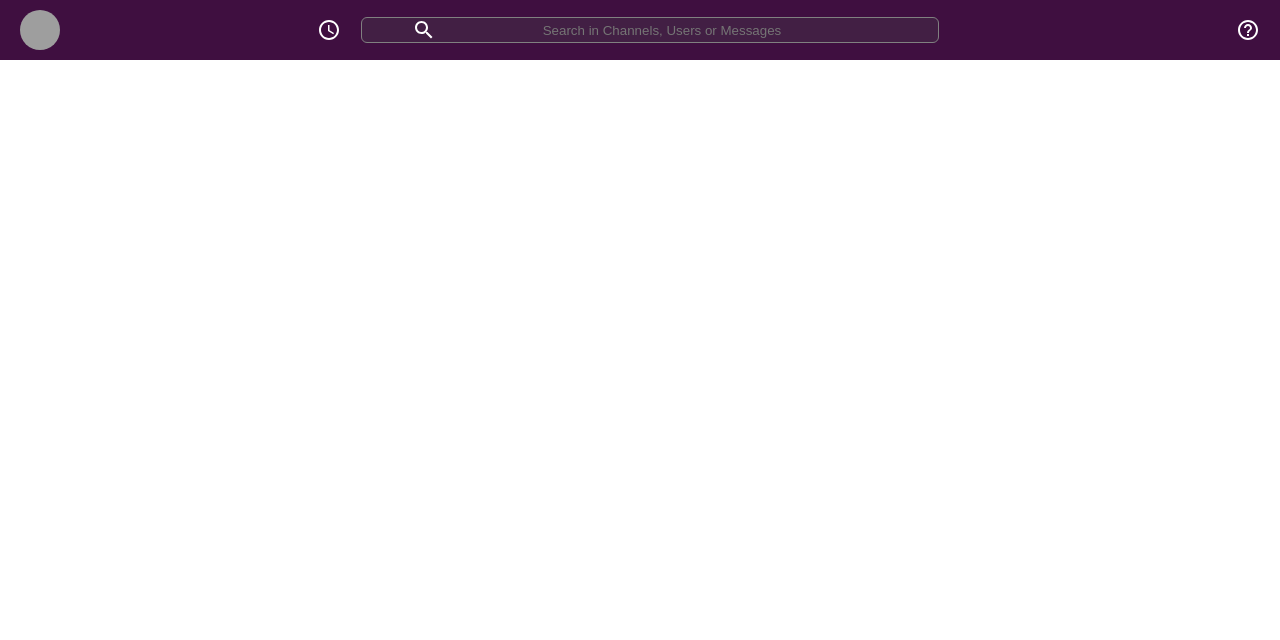
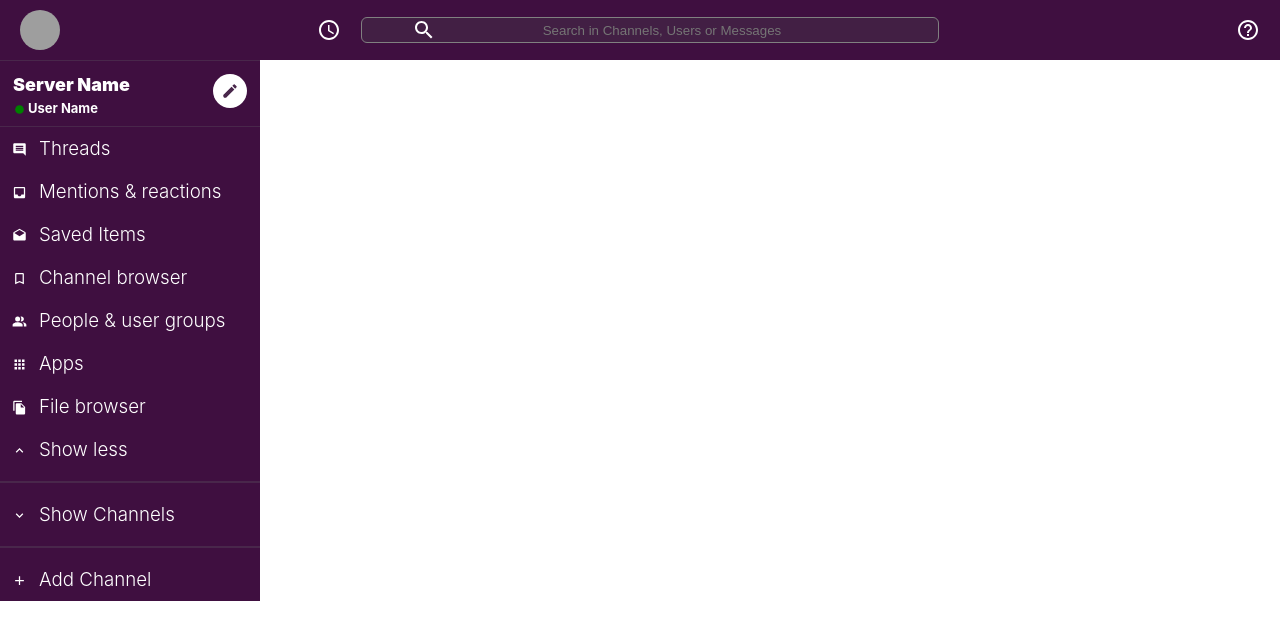
Before and after one commit to Paresh-Wadhwani/slack-major, a React (Create React App) app: page / in a window 1280 px wide. Shown: the top 640 px of the page. Built offline with nearby package versions, Linux system fonts and the light colour scheme; grey boxes are pictures that could not be loaded.

Commit message:
Completed static design of the main page

```diff
--- a/package.json
+++ b/package.json
@@ -8,6 +8,7 @@
     "@testing-library/jest-dom": "^5.11.5",
     "@testing-library/react": "^11.1.0",
     "@testing-library/user-event": "^12.1.10",
+    "firebase": "^8.0.1",
     "react": "^17.0.1",
     "react-dom": "^17.0.1",
     "react-scripts": "4.0.0",
--- a/src/App.css
+++ b/src/App.css
@@ -1,4 +1,4 @@
 body
 {
-    --nav-bar-color: #3f0f40;
+    --slack-color: #3f0f40;
 }
--- a/src/Header.css
+++ b/src/Header.css
@@ -5,7 +5,7 @@
     align-items: center;
     justify-content: space-between;
     padding: 10px 0;
-    background-color: var(--nav-bar-color);
+    background-color: var(--slack-color);
     color: #fff;
 }
 
--- /dev/null
+++ b/src/Sidebar.css
@@ -0,0 +1,58 @@
+.sidebar
+{
+    background-color: var(--slack-color);
+    border-top: 1px solid #49274b;
+    max-width: 260px;
+    color: white;
+}
+
+.sidebar__header
+{
+    display: flex;
+    border-bottom: 1px solid #49274b;
+    padding: 13px;
+    padding-bottom: 10px;
+}
+
+.sidebar__header > .MuiSvgIcon-root
+{
+    padding: 8px;
+    color: #49274b;
+    font-size: 18px;
+    background-color: white;
+    border-radius: 50%;
+}
+
+.sidebar__info
+{
+    flex: 1;
+}
+
+.sidebar__info > h2
+{
+    font-size: 18px;
+    font-weight: 900;
+    margin-bottom: 5px;
+}
+
+.sidebar__info > h3
+{
+    display: flex;
+    align-items: center;
+    font-size: 13px;
+}
+
+.sidebar__info > h3 > .MuiSvgIcon-root
+{
+    font-size: 13px;
+    margin-top: 2px;
+    margin-right: 2px;
+    color: green;
+}
+
+.sidebar > hr
+{
+    margin-top: 10px;
+    margin-bottom: 10px;
+    border: 1px solid #49274b;
+}
--- a/src/Sidebar.js
+++ b/src/Sidebar.js
@@ -1,11 +1,46 @@
 import React from 'react'
+import './Sidebar.css';
+import FiberManualRecordIcon from '@material-ui/icons/FiberManualRecord';
+import CreateIcon from '@material-ui/icons/Create'
+import SidebarOption from './SidebarOption';
+import InsertCommentIcon from '@material-ui/icons/InsertComment';
+import InboxIcon from '@material-ui/icons/Inbox';
+import DraftsIcon from '@material-ui/icons/Drafts';
+import BookmarkBorderIcon from '@material-ui/icons/BookmarkBorder';
+import PeopleAltIcon from '@material-ui/icons/PeopleAlt';
+import AppsIcon from '@material-ui/icons/Apps';
+import FileCopyIcon from '@material-ui/icons/FileCopy';
+import ExpandLessIcon from '@material-ui/icons/ExpandLess';
+import ExpandMoreIcon from '@material-ui/icons/ExpandMore';
+import AddIcon from '@material-ui/icons/Add';
 
 function Sidebar() {
-    return (
-        <div>
-
-        </div>
-    )
+	return (
+		<div className = 'sidebar'>
+			<div className = 'sidebar__header'>
+				<div className = 'sidebar__info'>
+					<h2>Server Name</h2>
+					<h3>
+						<FiberManualRecordIcon />
+						User Name
+					</h3>
+				</div>
+				<CreateIcon />
+			</div>
+			<SidebarOption Icon = {InsertCommentIcon} title = 'Threads' />
+			<SidebarOption Icon = {InboxIcon} title = 'Mentions & reactions' />
+			<SidebarOption Icon = {DraftsIcon} title = 'Saved Items' />
+			<SidebarOption Icon = {BookmarkBorderIcon} title = 'Channel browser' />
+			<SidebarOption Icon = {PeopleAltIcon} title = 'People & user groups' />
+			<SidebarOption Icon = {AppsIcon} title = 'Apps' />
+			<SidebarOption Icon = {FileCopyIcon} title = 'File browser' />
+			<SidebarOption Icon = {ExpandLessIcon} title = 'Show less' />
+			<hr />
+			<SidebarOption Icon = {ExpandMoreIcon} title = 'Show Channels' />
+			<hr />
+			<SidebarOption Icon = {AddIcon} title = 'Add Channel' />
+		</div>
+	)
 }
 
 export default Sidebar
--- /dev/null
+++ b/src/SidebarOption.css
@@ -0,0 +1,42 @@
+.sidebarOption
+{
+    display: flex;
+    font-size: 12;
+    align-items: center;
+    padding-left: 2px;
+    cursor: pointer;
+}
+
+.sidebarOption:hover
+{
+    background-color: #340e36;
+    opacity: 0.9;
+}
+
+.sidebarOption__icon
+{
+    padding: 10px;
+    font-size: 15px !important;
+    margin-top: 1px;
+}
+
+.sidebarOption__channel
+{
+    padding: 10px 0;
+}
+
+.sidebarOption__hash
+{
+    padding: 10px;
+    margin-left: 0px;
+}
+
+.sidebarOption__thread
+{
+    padding: 10px 2px;
+}
+
+.sidebarOption > h3
+{
+    font-weight: 300;
+}
--- /dev/null
+++ b/src/SidebarOption.js
@@ -0,0 +1,26 @@
+import React from 'react';
+import './SidebarOption.css';
+
+function SidebarOption({Icon, title}) {
+	return (
+		<div className = "sidebarOption">
+            {
+                Icon &&
+                <Icon className = 'sidebarOption__icon' />
+            }
+            {
+                Icon ?
+                (
+                    <h3 className = 'sidebarOption__thread'>{title}</h3>
+                ) :
+                (
+                    <h3 className = 'sidebarOption__channel'>
+                        <span className = 'sidebarOption__hash'>#</span> {title}
+                    </h3>
+                )
+            }
+		</div>
+	);
+}
+
+export default SidebarOption;
--- a/src/index.js
+++ b/src/index.js
@@ -1,7 +1,7 @@
 import React from 'react';
 import ReactDOM from 'react-dom';
 import './index.css';
-import App from './App';
+import App from './App.js';
 import reportWebVitals from './reportWebVitals';
 
 ReactDOM.render(
```
Also changed, not shown: src/App.js (indentation only), 1 other file (tests, documents, lock files or other folders).
